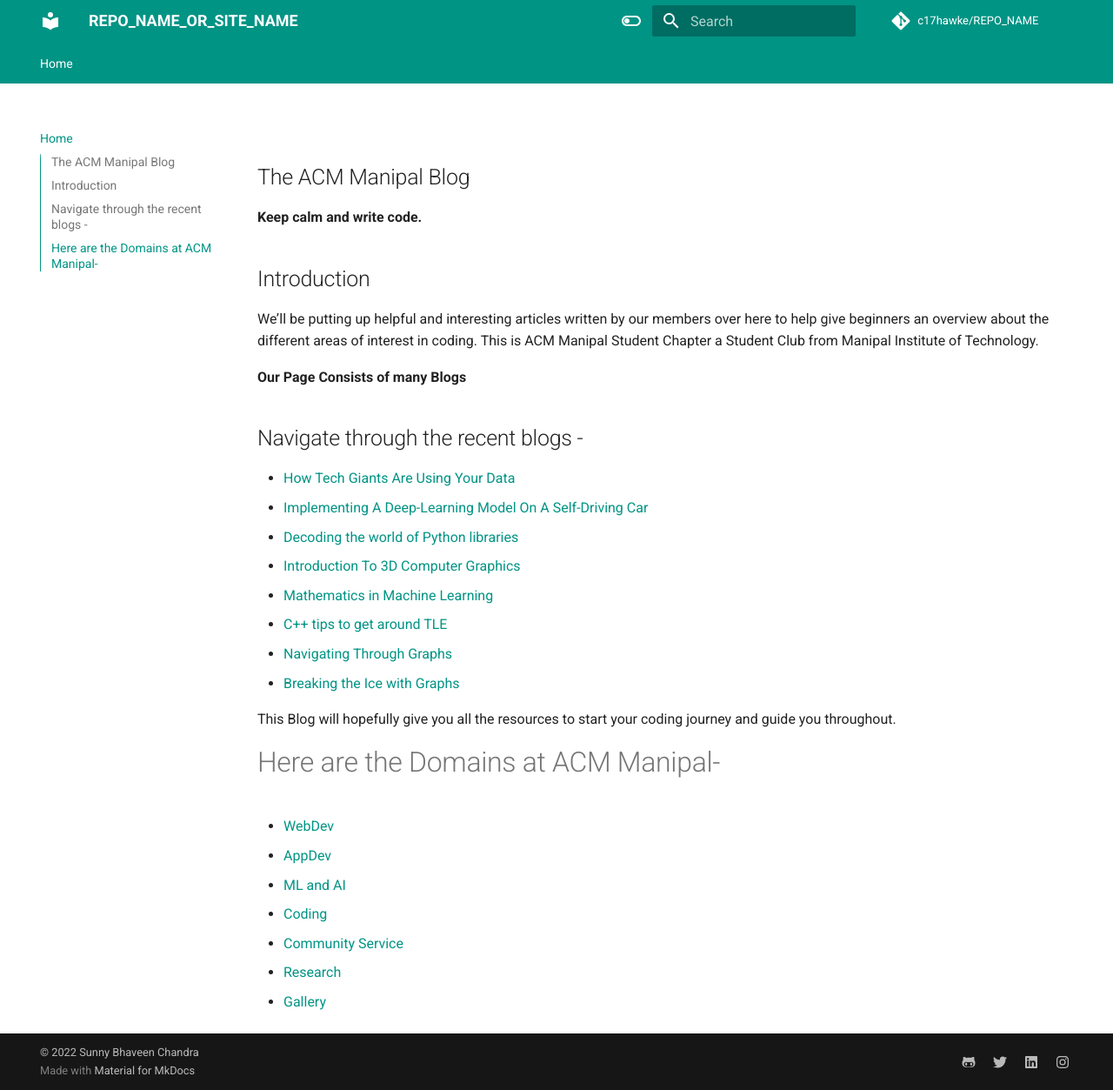
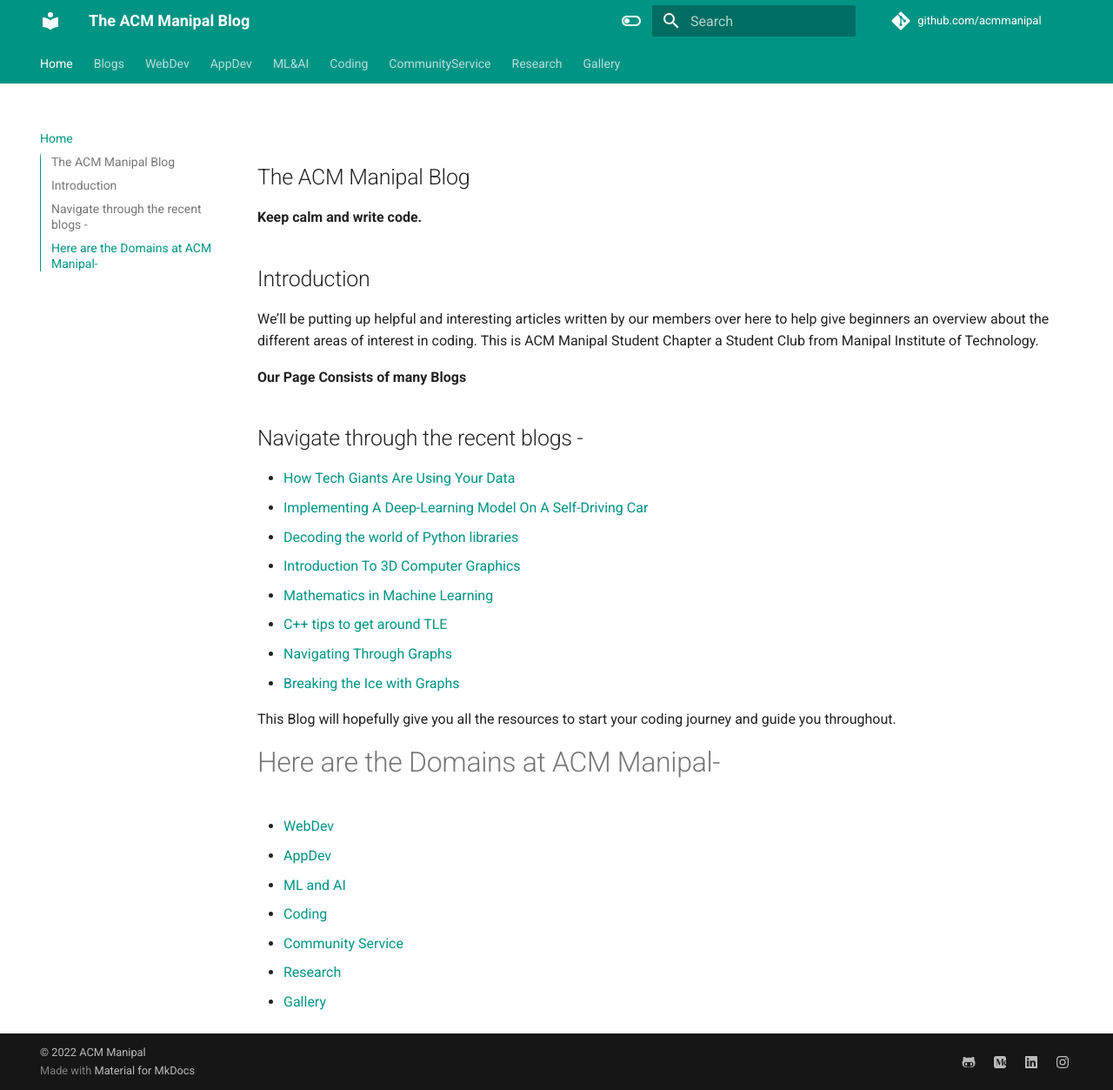
Before and after one commit to ACM-Manipal-StudentChapter/ACM-Blog, an MkDocs documentation site: the page built from docs/index.md, in a window 1280 px wide and 1253 px high. Shown: the whole window at 87% size. Built offline with MkDocs 1.6.1 and Material for MkDocs 9.7.7, drawn with Linux system fonts in a browser that asks for light colours; comment, search, counter and statistics services are not loaded.

Commit message:
Update mkdocs.yml

```diff
--- a/mkdocs.yml
+++ b/mkdocs.yml
@@ -1,16 +1,27 @@
 # Project information
-site_name: REPO_NAME_OR_SITE_NAME
+site_name: The ACM Manipal Blog
 # defeine TOC or order of website-
 nav:
   - Home: index.md
+  - Blogs: Blogs.md
+  - WebDev: WebDev.md
+  - AppDev: AppDev.md
+  - ML&AI: MLAI.md
+  - Coding: Coding.md
+  - CommunityService: Community Service.md
+  - Research: Research.md
+  - Gallery: ACM Gallery.md
 
-site_author: Sunny Bhaveen Chandra
+
+site_author: Daksh Dadhania
 site_description: >-
-  DESCRIPTION
+  The ACM Manipal Blog
+  Keep calm and write code.
+  We’ll be putting up helpful and interesting articles written by our members.
 
 # Repository
-repo_name: c17hawke/REPO_NAME
-repo_url: https://github.com/c17hawke/REPO_NAME
+repo_name: github.com/acmmanipal
+repo_url: https://github.com/acmmanipal
 
 # Configuration
 theme:
@@ -39,13 +50,13 @@
 extra:
   social:
     - icon: fontawesome/brands/github-alt
-      link: https://github.com/c17hawke
-    - icon: fontawesome/brands/twitter
-      link: https://twitter.com/c17hawke
+      link: https://github.com/acmmanipal
+    - icon: fontawesome/brands/medium
+      link: https://medium.com/the-acm-manipal-blog
     - icon: fontawesome/brands/linkedin
-      link: https://linkedin.com/in/c17hawke
+      link: https://www.linkedin.com/school/acm-manipal/mycompany/
     - icon: fontawesome/brands/instagram
-      link: https://www.instagram.com/c17hawke/
+      link: https://www.instagram.com/acm_manipal/
 
 extra_javascript:
   - javascripts/mathjax.js
@@ -70,4 +81,4 @@
   - search
 
 copyright: |
-  &copy; 2022 <a href="https://github.com/c17hawke"  target="_blank" rel="noopener">Sunny Bhaveen Chandra</a>
+  &copy; 2022 <a href="https://github.com/acmmanipal"  target="_blank" rel="noopener">ACM Manipal</a>
```
